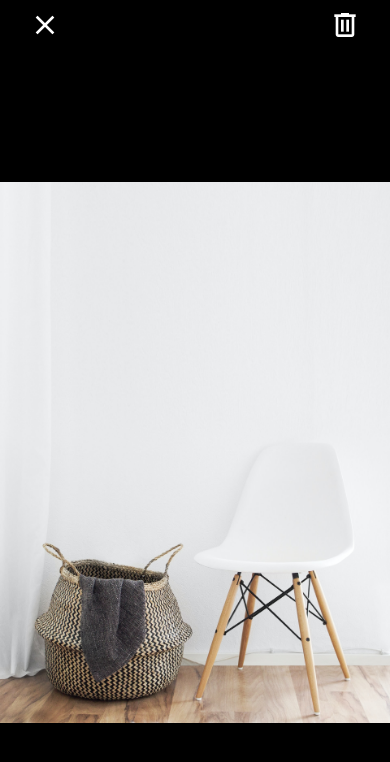
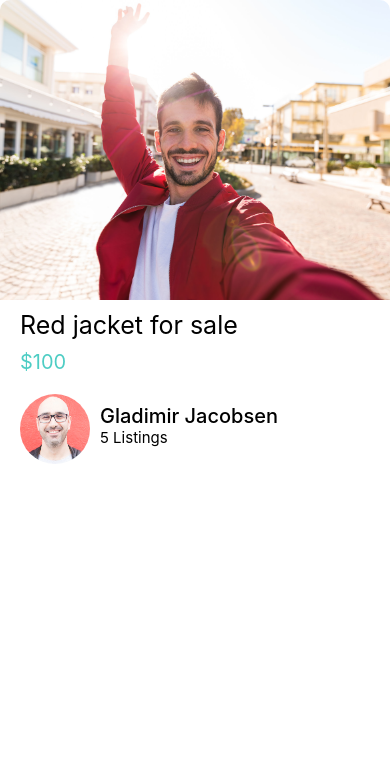
Before and after one commit to gladimir777/SellIt, a React Native app: screen / in a window 390 px wide. Shown: the top 762 px of the page. Built offline with nearby package versions, Linux system fonts and the light colour scheme.

Commit message:
Implementing flatlist component

```diff
--- a/App.js
+++ b/App.js
@@ -19,7 +19,7 @@ import colors from "./components/config/colors";
 export default function App() {
   return (
     <SafeAreaView style={styles.container}>
-      <ViewImageScreen />
+      <ListDetails />
     </SafeAreaView>
   );
 }
--- a/components/ListDetails.js
+++ b/components/ListDetails.js
@@ -52,7 +52,7 @@ const styles = StyleSheet.create({
   title: {
     padding: 10,
     paddingLeft: 20,
-    fontSize: 20,
+    fontSize: 25,
   },
   subtitle: {
     paddingHorizontal: 20,
@@ -77,5 +77,10 @@ const styles = StyleSheet.create({
   },
   name: {
     fontWeight: "bold",
+    fontSize: 20,
+    fontWeight: "500",
+  },
+  numberOfItem: {
+    fontSize: 15,
   },
 });
--- a/components/ViewImageScreen.js
+++ b/components/ViewImageScreen.js
@@ -12,7 +12,6 @@ import { MaterialCommunityIcons } from "@expo/vector-icons";
 import colors from "./config/colors";
 
 const ViewImageScreen = () => {
-  //console.log(object)
   return (
     <SafeAreaView style={styles.container}>
       <View style={styles.retangleContainer}>
```
Also changed, not shown: components/MessageScreen.js (added, +24 -0 lines).
